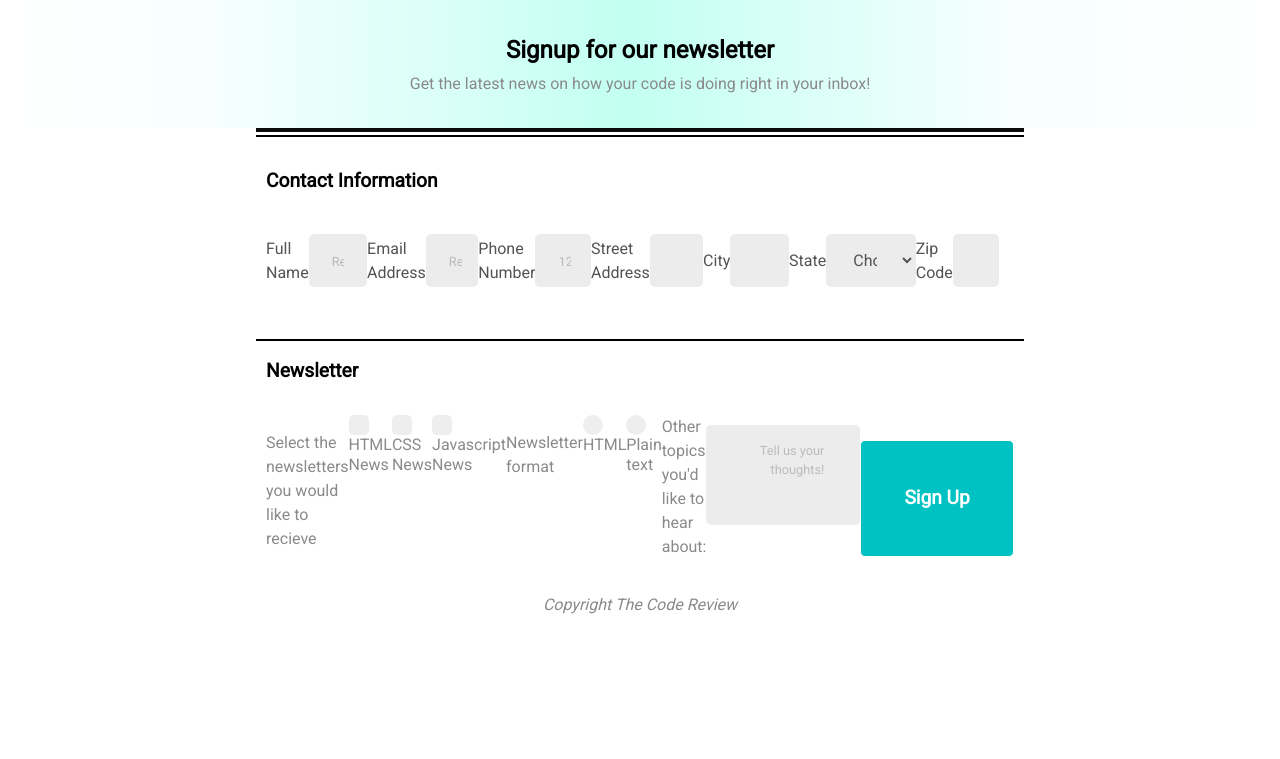
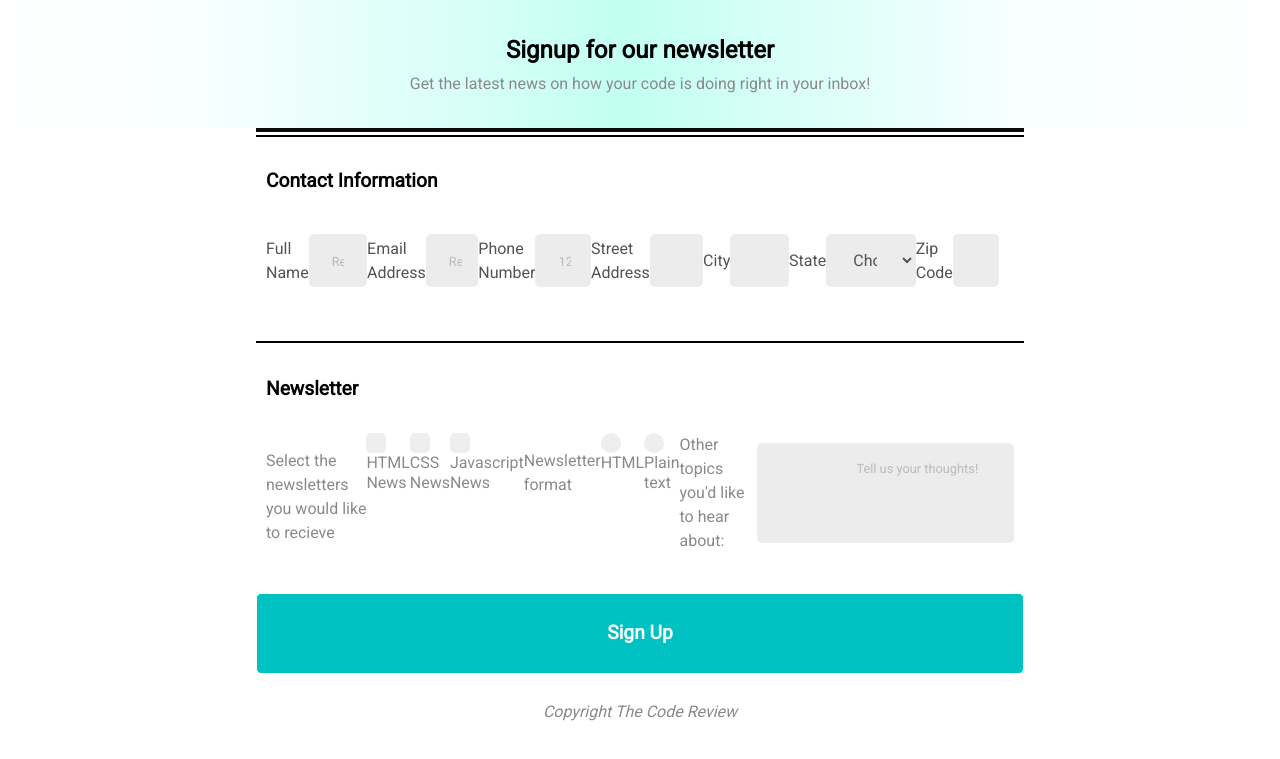
Before and after one commit to Jordanburch101/Techdegree-project-3, a plain HTML site: page index.html in a window 1280 px wide. Shown: the part 63-822 px from the top of the page. Drawn offline with Linux system fonts and the light colour scheme.

Commit message:
moved sumbit button out of fieldset

```diff
--- a/css/style.css
+++ b/css/style.css
@@ -38,13 +38,7 @@ h3 {
     font-weight: normal;
 }
 
-footer {
-    text-align: center;
-    font-style: italic;
-    font-weight: 500;
-    margin-top: -2em;
-    margin-bottom: 10em;
-}
+
 
 
 /* ======INPUT STYLES======*/
@@ -89,11 +83,12 @@ button[type="submit"] {
     font-weight: bold;
     color: white;
     width: 100%;
-    padding: 20px 22px;
-    margin: 25px 0 10px 0;
+    padding: 25px 25px;
+    margin: 20px 0 10px 0;
     border: white solid 1px;
     border-radius: 5px;
     background-color: rgb(0, 194, 194);
+
 }
 
 
@@ -222,6 +217,7 @@ font-size: 1em;
     justify-content: center;
     margin-left: 10%;
     margin-right: 10%;
+    margin-bottom: 0;
 
 }
 
@@ -251,6 +247,13 @@ font-size: 1em;
     flex-direction: column;
 }
 
+.footer {
+    text-align: center;
+    font-style: italic;
+    font-weight: 500;
+    margin-bottom: 10em;
+}
+
 /* ======BODER STYLES======*/
 
 .double-border {
@@ -273,11 +276,13 @@ font-size: 1em;
     left: 0;
     right: 0;
 
+
 }
 
 .border_2 {
     border-top: black solid 2px;
-    padding-bottom: 1em;
+    margin-top: 2em;
+    margin-bottom: 2em;
     margin-left: 10%;
     margin-right: 10%;
 }
--- a/index.html
+++ b/index.html
@@ -177,15 +177,16 @@
                     <label for="other_topics">Other topics you'd like to hear about:</label>
                     <textarea id="other_topics" name="user_other_topics" placeholder="Tell us your thoughts!"></textarea>
 
+                </fieldset>
 
+                <div class="col">
                     <button type="submit">Sign Up</button>
-
-                </fieldset>
+                </div>
 
             </form>
 
 
-        <footer class="col"><!--Footer-->
+        <footer class="footer col"><!--Footer-->
             <p>Copyright The Code Review</p>
         </footer>
     </body>
```
